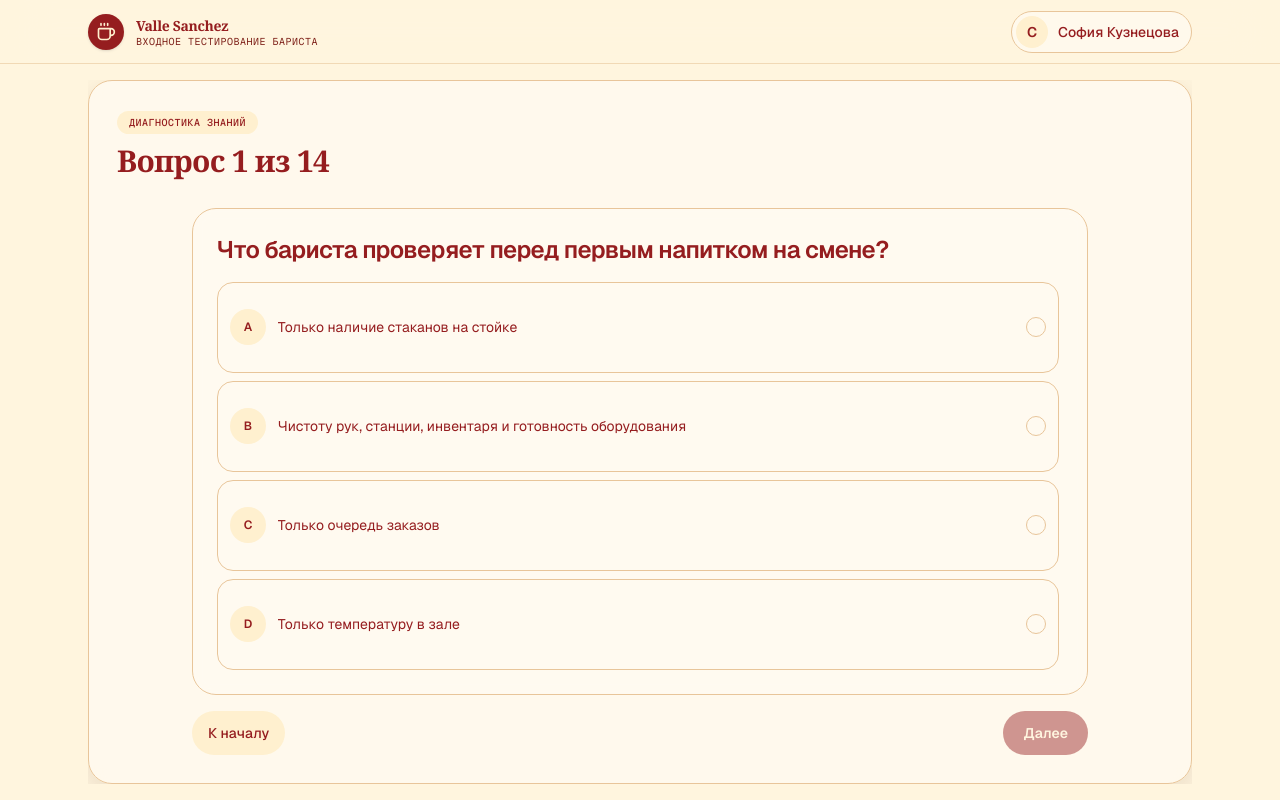
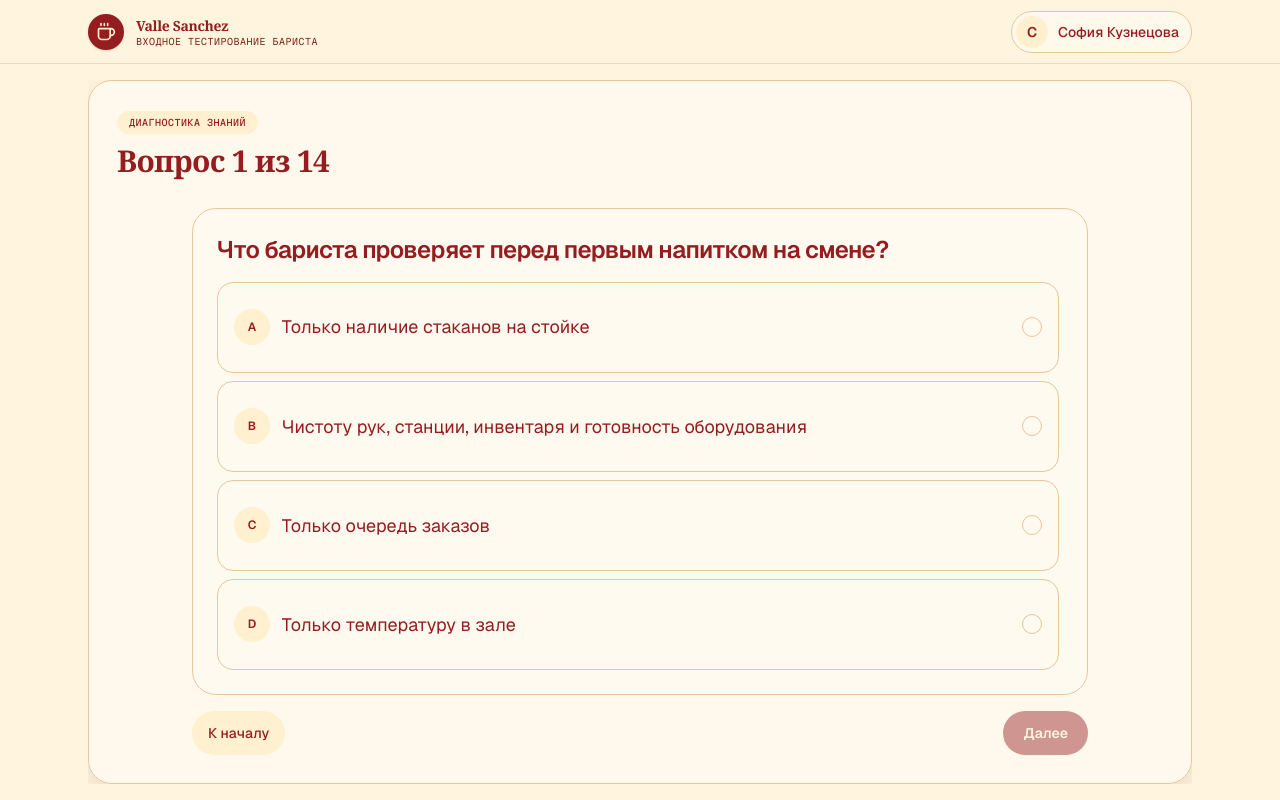
Before and after one commit to Ramilko37/ai-onboarding, a Next.js app: page / in a window 1280 px wide. Both pictures are taken after a click on the button "Начать диагностику". Built offline with nearby package versions, Linux system fonts and the light colour scheme.

Commit message:
fix: enlarge diagnostic option text

```diff
--- a/src/modules/onboarding-agent/ui/steps/DiagnosticStep.tsx
+++ b/src/modules/onboarding-agent/ui/steps/DiagnosticStep.tsx
@@ -146,7 +146,7 @@ export function DiagnosticOption({
     <button
       aria-pressed={selected}
       className={cn(
-        "grid min-h-14 cursor-pointer grid-cols-[36px_1fr] items-center gap-3 rounded-2xl border p-3 text-left transition focus-visible:outline-3 focus-visible:outline-offset-2 focus-visible:outline-ring/45 sm:grid-cols-[36px_1fr_auto]",
+        "grid min-h-16 cursor-pointer grid-cols-[36px_1fr] items-center gap-3 rounded-2xl border p-3 text-left transition focus-visible:outline-3 focus-visible:outline-offset-2 focus-visible:outline-ring/45 sm:grid-cols-[36px_1fr_auto] sm:p-4",
         selected
           ? "border-primary bg-primary/8 ring-1 ring-primary/40"
           : "border-border bg-card hover:border-primary/40 hover:bg-primary/5",
@@ -164,7 +164,7 @@ export function DiagnosticOption({
       </span>
       <span
         className={cn(
-          "text-sm leading-relaxed transition",
+          "text-base leading-relaxed transition sm:text-lg",
           selected ? "font-medium text-foreground" : "text-foreground",
         )}
       >
```
